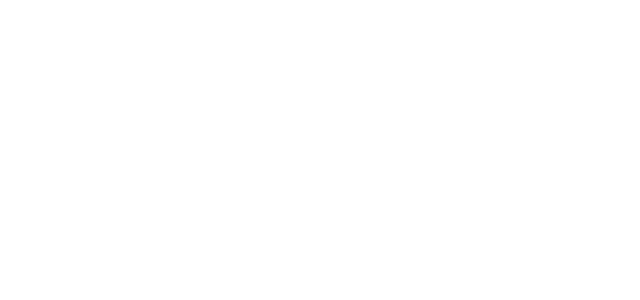
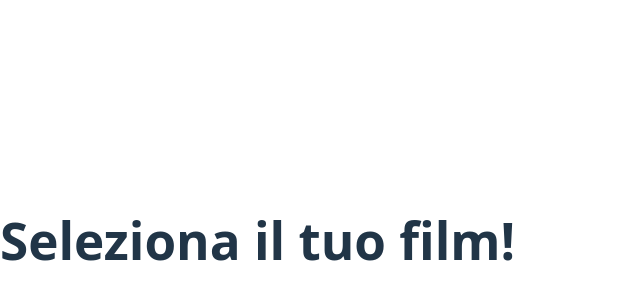
Before and after one commit to ruzica-glavas/react-movie-filter, a React (Vite) app: page / in a window 1280 px wide. Shown: the part 160-460 px from the top of the page, without its empty margins (0-640 px from the left). Built offline with nearby package versions, Linux system fonts and the light colour scheme.

Commit message:
add: title

```diff
--- a/src/App.jsx
+++ b/src/App.jsx
@@ -1,4 +1,5 @@
 import { useState, useEffect } from 'react'
+
 
 
 function App() {
@@ -13,6 +14,9 @@ function App() {
 
   return (
     <>
+      <h1>Seleziona il tuo film!</h1>
+
+
 
     </>
   )
```
